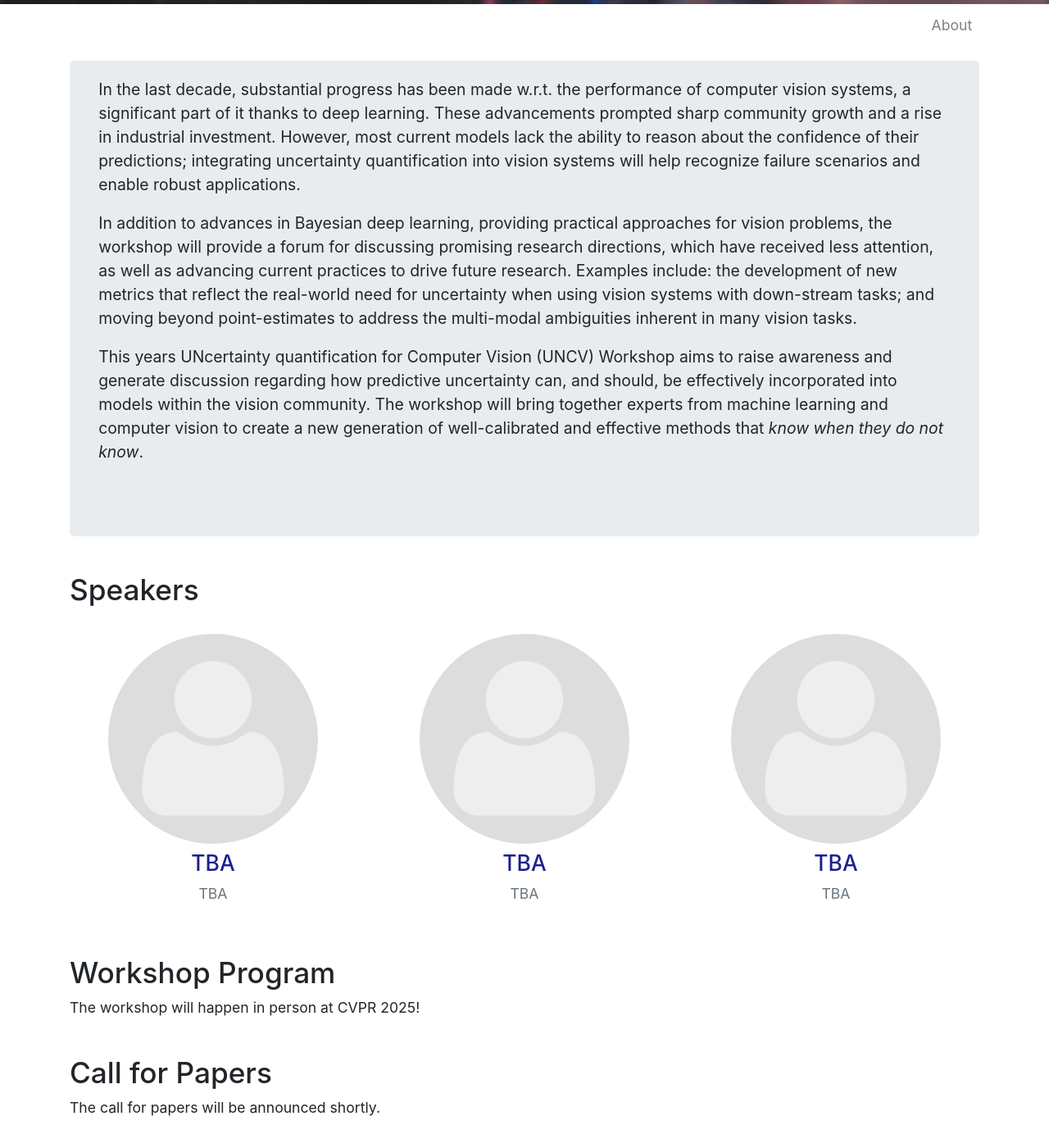
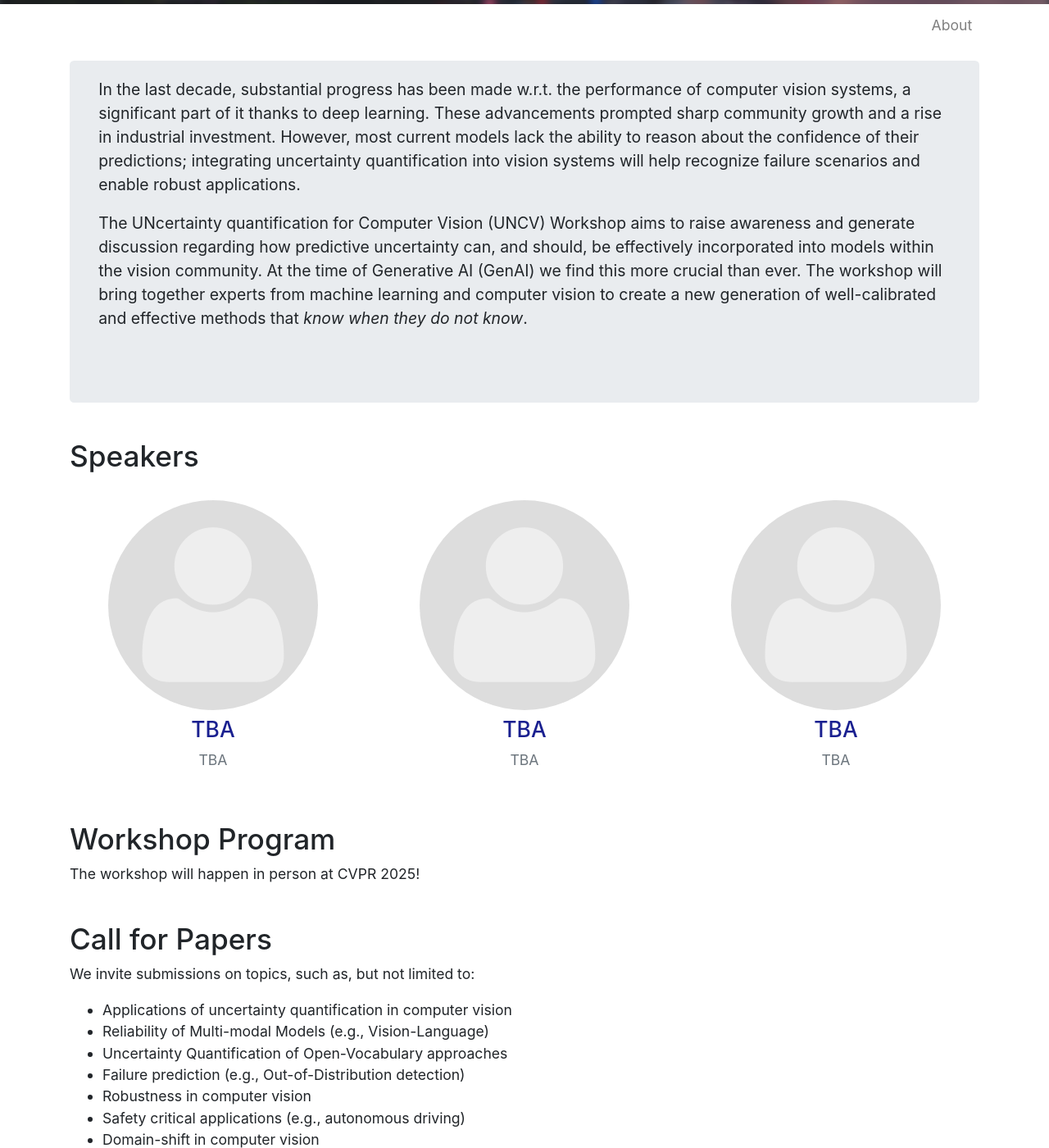
Before and after one commit to Uncertainty-CV/2025, a Jekyll site: the page built from index.html, in a window 1280 px wide and 1400 px high, scrolled down 417 px. Shown: the whole window at 82% size. Built offline with Jekyll 4.4.1, drawn with Linux system fonts in a browser that asks for light colours; some of the changed text lies outside the part shown.

Commit message:
minor update

```diff
--- a/index.html
+++ b/index.html
@@ -5,14 +5,9 @@ layout: default
 <!-- Information -->
 <div class="jumbotron information">
 
+  <p>In the last decade, substantial progress has been made w.r.t. the performance of computer vision systems, a significant part of it thanks to deep learning. These advancements prompted sharp community growth and a rise in industrial investment. However, most current models lack the ability to reason about the confidence of their predictions; integrating uncertainty quantification into vision systems will help recognize failure scenarios and enable robust applications.</p>
 
-<p>In the last decade, substantial progress has been made w.r.t. the performance of computer vision systems, a significant part of it thanks to deep learning. These advancements prompted sharp community growth and a rise in industrial investment. However, most current models lack the ability to reason about the confidence of their predictions; integrating uncertainty quantification into vision systems will help recognize failure scenarios and enable robust applications.</p>
-
-<p>In addition to advances in Bayesian deep learning, providing practical approaches for vision problems, the workshop will provide a forum for discussing promising research directions, which have received less attention, as well as advancing current practices to drive future research. Examples include: the development of new metrics that reflect the real-world need for uncertainty when using vision systems with down-stream tasks; and moving beyond point-estimates to address the multi-modal ambiguities inherent in many vision tasks.</p>
-
-<p>
-This years UNcertainty quantification for Computer Vision (UNCV) Workshop aims to raise awareness and generate discussion regarding how predictive uncertainty can, and should, be effectively incorporated into models within the vision community. The workshop will bring together experts from machine learning and computer vision to create a new generation of well-calibrated and effective methods that <i>know when they do not know</i>.
-</p>
+  <p>The UNcertainty quantification for Computer Vision (UNCV) Workshop aims to raise awareness and generate discussion regarding how predictive uncertainty can, and should, be effectively incorporated into models within the vision community. At the time of Generative AI (GenAI) we find this more crucial than ever. The workshop will bring together experts from machine learning and computer vision to create a new generation of well-calibrated and effective methods that <i>know when they do not know</i>. </p>
 </div>
 
 
@@ -50,7 +45,24 @@ The workshop will happen in person at CVPR 2025!
 </br>
 
 <h2>Call for Papers</h2>
-The call for papers will be announced shortly.
+  <p>
+  We invite submissions on topics, such as, but not limited to:
+  <ul>
+    <li> Applications of uncertainty quantification in computer vision </li>
+    <li> Reliability of Multi-modal Models (e.g., Vision-Language) </li>
+    <li> Uncertainty Quantification of Open-Vocabulary approaches </li>
+    <li> Failure prediction (e.g., Out-of-Distribution detection) </li>
+    <li> Robustness in computer vision </li>
+    <li> Safety critical applications (e.g., autonomous driving) </li>
+    <li> Domain-shift in computer vision </li>
+    <li> Deep probabilistic models </li>
+    <li> Methods for uncertainty quantification </li>
+    <li> Incorporating explicit prior knowledge in deep learning </li>
+    <li> Output ambiguity, label noise, and diversity </li>
+    <li> Uncertainty Quantification of GenAI approaches </li>
+  </ul>
+  </p>
+  Further details will be announced shortly.
 </br>
 
 <h2>Important Dates</h2>
```
